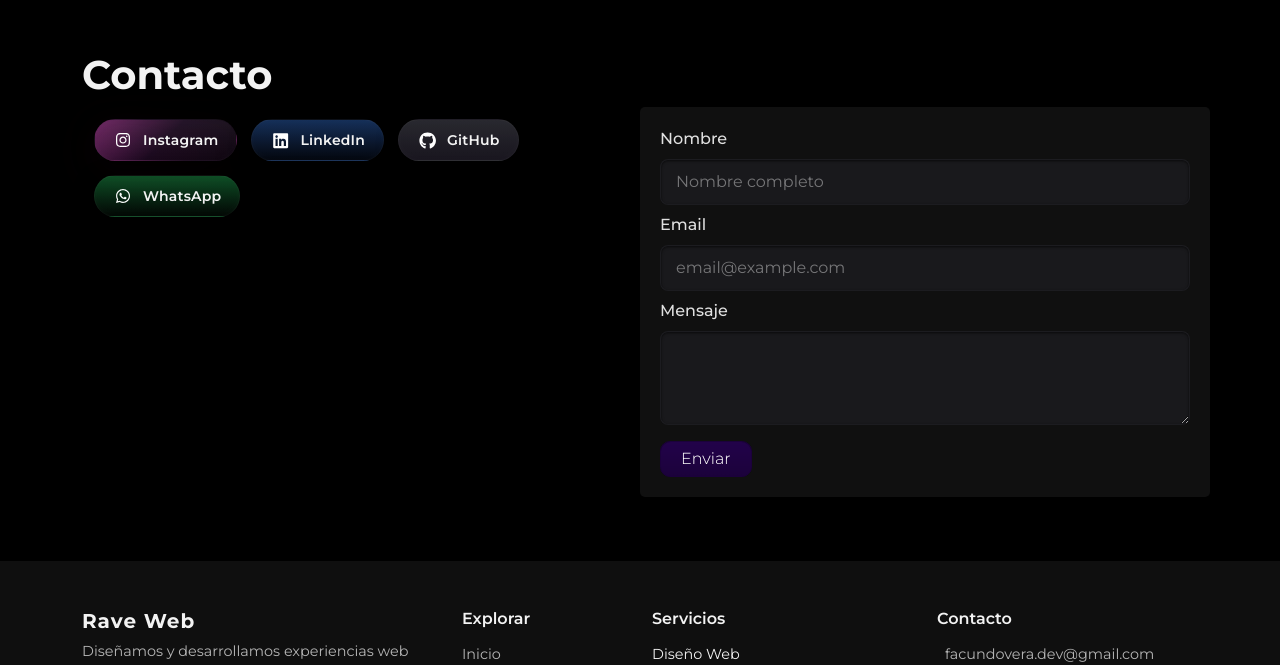
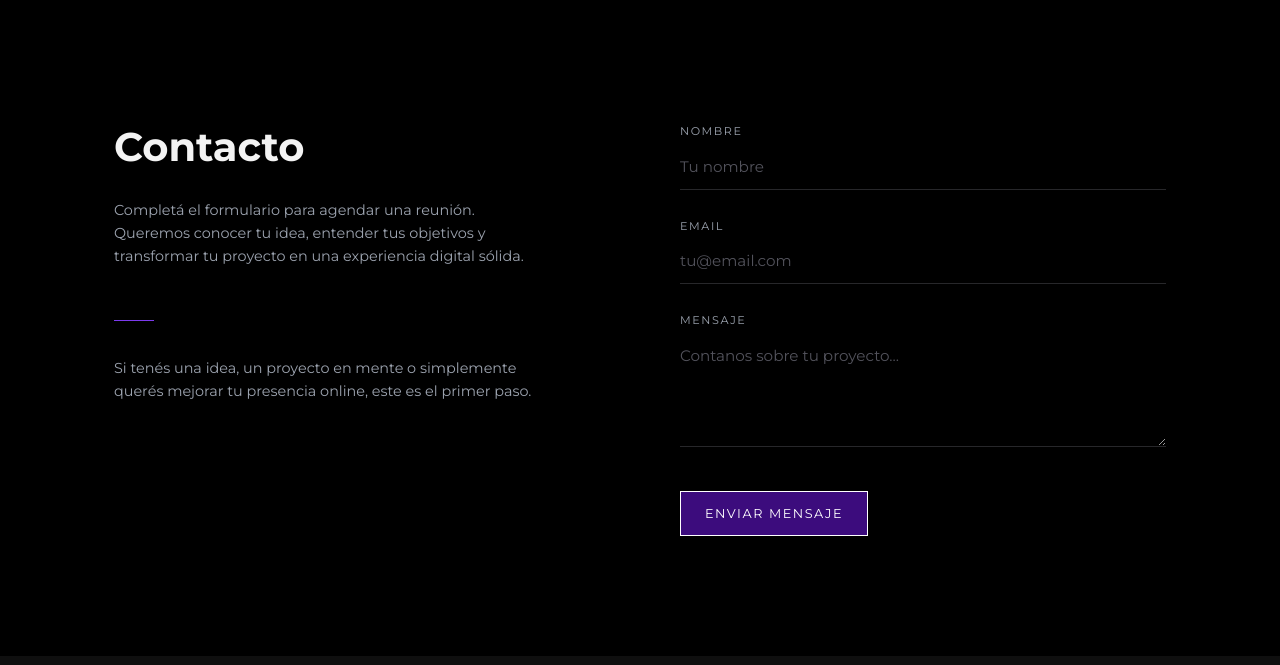
Before and after one commit to Facundo-Vera/RaveWeb, a React (Vite) app: page / in a window 1280 px wide. Shown: the part 2621-3286 px from the top of the page. Built offline with nearby package versions, Linux system fonts and the light colour scheme.

Commit message:
Cambio de estilos en el formulario de contacto

```diff
--- a/src/components/ContactApp.jsx
+++ b/src/components/ContactApp.jsx
@@ -1,95 +1,96 @@
-import Badges from "../components/Badges";
 import "../css/Contact.css";
 import React, { useRef, useState } from "react";
 import emailjs from "@emailjs/browser";
 
 const ContactApp = () => {
   const form = useRef();
-  const [showSuccessMessage, setShowSuccessMessage] = useState(false);
+  const [sent, setSent] = useState(false);
 
   const sendEmail = (e) => {
     e.preventDefault();
-    setShowSuccessMessage(false);
+    setSent(false);
+
     emailjs
       .sendForm("service_10wu4lv", "template_vbbo54c", form.current, {
         publicKey: "Sboa-LfCUF4tXDho4",
       })
       .then(
         () => {
-          console.log("SUCCESS!");
-
           form.current.reset();
-          setShowSuccessMessage(true);
+          setSent(true);
         },
         (error) => {
-          console.log("FAILED...", error.text);
+          console.error("EmailJS error:", error);
         }
       );
   };
 
   return (
-    <div className="py-5 container" id="contacto">
-      <h2 className="fw-bold display-6">Contacto</h2>
-      <div className="row ">
-        <div className="col-12 col-md-6 order-md-1">
-          <div className="d-flex justify-content-center align-items-center mb-4 mb-md-0">
-            <Badges size="medium" />
-          </div>
+    <section className="contact-minimal" id="contacto">
+      <div className="contact-wrapper">
+        {/* INFO */}
+        <div className="contact-info">
+          <h2 className="fw-bold display-6">Contacto</h2>
+
+          <p className="contact-info-text">
+            Completá el formulario para agendar una reunión. Queremos conocer tu
+            idea, entender tus objetivos y transformar tu proyecto en una
+            experiencia digital sólida.
+          </p>
+
+          <div className="contact-divider" />
+
+          <p className="contact-info-text">
+            Si tenés una idea, un proyecto en mente o simplemente querés mejorar
+            tu presencia online, este es el primer paso.
+          </p>
         </div>
 
-        <form
-          className="mb-3 col-12 col-md-6 order-md-2 fondo-form "
-          ref={form}
-          onSubmit={sendEmail}
+        {/* FORM */}
+        <form ref={form} onSubmit={sendEmail} className="contact-form-clean">
 
-        >
-          {showSuccessMessage && (
-            <div className="alert alert-success" role="alert">
-              ¡Mensaje enviado con éxito! Nos pondremos en contacto contigo
-              pronto. 😊
-            </div>
+
+          <div className="field">
+            <label>Nombre</label>
+            <input
+              type="text"
+              name="user_name"
+              placeholder="Tu nombre"
+              required
+            />
+          </div>
+
+          <div className="field">
+            <label>Email</label>
+            <input
+              type="email"
+              name="user_email"
+              placeholder="tu@email.com"
+              required
+            />
+          </div>
+
+          <div className="field">
+            <label>Mensaje</label>
+            <textarea
+              name="message"
+              rows="4"
+              placeholder="Contanos sobre tu proyecto..."
+              required
+            />
+          </div>
+           {sent && (
+            <span className="contact-success bg-success text-white px-3 py-2 rounded mt-3 d-inline-block">
+              Mensaje enviado correctamente. 🚀
+            </span>
           )}
 
-          <label htmlFor="inputNombre" className="form-label mb-2">
-            Nombre
-          </label>
-          <input
-            type="text"
-            className="form-control"
-            id="inputNombre"
-            name="user_name"
-            placeholder="Nombre completo"
-          />
-
-          <label htmlFor="inputEmail" className="form-label mt-2">
-            Email
-          </label>
-          <input
-            type="email"
-            className="form-control"
-            id="inputEmail"
-            name="user_email"
-            placeholder="email@example.com"
-          />
-
-          <div className="mb-3">
-            <label htmlFor="textareaMensaje" className="mt-2 form-label">
-              Mensaje
-            </label>
-            <textarea
-              className="form-control"
-              id="textareaMensaje"
-              rows="3"
-              name="message"
-            ></textarea>
-          </div>
-
-          <button className="btn-metalizado justify-content-end" type="submit" value="Send">
-            Enviar
+          <button type="submit" className="contact-cta">
+            Enviar mensaje
           </button>
         </form>
       </div>
-    </div>
+    </section>
   );
 };
 
--- a/src/css/Contact.css
+++ b/src/css/Contact.css
@@ -1,109 +1,157 @@
-
-/* --- Estilos para Campos de Formulario --- */
-.fondo-form{
-    background-color: #101010;
-    padding: 20px 20px;
-    border-radius: 5px;
-}
-.form-label {
-    /* Asegura que las etiquetas sean visibles en un fondo oscuro */
-    color: #e0e0e0;
-    font-weight: 500;
+/* SECTION */
+.contact-minimal {
+  background: #000;
+  color: #fff;
+  padding: 120px 0;
 }
 
-.form-control {
-    /* Estilo Base: Oscuro y ligeramente transparente (Glassmorphism) */
-    background: rgba(30, 30, 35, 0.7); /* Fondo muy oscuro y semitransparente */
-    color: #f5f5f5; /* Texto dentro del campo de color blanco */
-    border: 1px solid  rgba(30, 30, 35, 0.7); /* Borde sutil y claro */
-    border-radius: 8px; /* Bordes ligeramente redondeados */
-    padding: 10px 15px;
-    transition: all 0.3s ease-in-out;
-
-    /* Efecto de Vidrio (Glassmorphism) */
-    backdrop-filter: blur(4px);
-    -webkit-backdrop-filter: blur(4px);
-
-    /* Sombra interna sutil para dar profundidad */
-    box-shadow: inset 0 1px 3px rgba(0, 0, 0, 0.6);
+/* WRAPPER */
+.contact-wrapper {
+  max-width: 1100px;
+  margin: 0 auto;
+  display: grid;
+  grid-template-columns: 1fr 1fr;
+  gap: 80px;
+  padding: 0 24px;
 }
 
-/* Placeholder (Texto de ejemplo dentro del campo) */
-.form-control::placeholder {
-    color: rgba(255, 255, 255, 0.4); /* Gris claro y transparente */
+/* INFO COLUMN */
+.contact-info {
+  display: flex;
+  flex-direction: column;
+  gap: 20px;
+  max-width: 420px;
 }
 
-/* Estado de Foco (cuando el usuario hace clic en el campo) */
-.form-control:focus {
-    color: #ffffff;
-    background: rgba(30, 30, 35, 0.9); /* Fondo un poco más sólido al enfocarse */
-    border-color: #290875; /* Color de borde violeta/púrpura para combinar con el botón */
-    box-shadow:
-        0 0 0 0.25rem rgba(46, 2, 87, 0.4), /* Anillo de brillo sutil violeta */
-        inset 0 1px 3px rgba(0, 0, 0, 0.8);
-    outline: none; /* Eliminar el outline por defecto del navegador */
+/* Eyebrow */
+.contact-info-eyebrow {
+  font-size: 0.65rem;
+  letter-spacing: 0.18em;
+  text-transform: uppercase;
+  color: #7c3aed;
 }
 
-/* Ajuste específico para el textarea */
-textarea.form-control {
-    resize: vertical; /* Permitir redimensionar solo verticalmente */
+/* Title */
+.contact-info-title {
+  font-size: 1.5rem;
+  font-weight: 600;
+  line-height: 1.3;
 }
 
-
-
-.btn-metalizado {
-    /* Propiedades de visualización */
-    display: inline-flex;
-    align-items: center;
-    justify-content: center;
-    text-decoration: none;
-    cursor: pointer;
-    font-weight: 300;
-    padding: 5px 20px;
-    min-height: 20px;
-    border-radius: 10px;
-    color: #fff;
-
-
-    background: #1b013b;
-
-
-    backdrop-filter: blur(4px);
-
-
-
-    border: 1px solid #1b013b;
-    ;
-    transition: transform 180ms cubic-bezier(.22, 1, .36, 1), box-shadow 180ms, filter 180ms;
+/* Text */
+.contact-info-text {
+  font-size: 0.9rem;
+  color: #9ca3af;
+  line-height: 1.6;
 }
 
-
-
-
-.btn-metalizado::after {
-    content: "";
-    position: absolute;
-    pointer-events: none;
-    inset: 0;
-    border-radius: 10px;
-    background: linear-gradient(180deg, rgba(255, 255, 255, 0.25), rgba(255, 255, 255, 0));
-    mix-blend-mode: overlay;
+/* Divider */
+.contact-divider {
+  width: 40px;
+  height: 1px;
+  background: #7c3aed;
+  margin: 16px 0;
 }
 
-
-.btn-metalizado {
-    position: relative;
-    overflow: hidden;
+/* SOCIALS */
+.contact-socials {
+  display: flex;
+  align-items: center;
+  gap: 18px;
+  margin-top: 8px;
 }
 
+.contact-socials::before {
+  content: "Seguinos";
+  font-size: 0.65rem;
+  letter-spacing: 0.14em;
+  text-transform: uppercase;
+  color: #71717a;
+  margin-right: 12px;
+}
 
-@media (max-width: 375px) {
-    .fondo-form{
-    padding: 10px 10px;
-    width: 350px;
-    justify-content: center;
+.contact-socials a {
+  color: #fff;
 }
-.row{
-    margin-left: 0;
+
+.contact-socials svg {
+  opacity: 0.6;
+  transform: scale(1);
+  transition: all 0.25s ease;
 }
+
+.contact-socials svg:hover {
+  opacity: 1;
+  transform: scale(1.08);
 }
+
+/* FORM */
+.contact-form-clean {
+  max-width: 520px;
+}
+
+/* Fields */
+.field {
+  display: flex;
+  flex-direction: column;
+  margin-bottom: 28px;
+}
+
+.field label {
+  font-size: 0.7rem;
+  letter-spacing: 0.14em;
+  text-transform: uppercase;
+  color: #9ca3af;
+  margin-bottom: 6px;
+}
+
+/* Inputs */
+.field input,
+.field textarea {
+  background: transparent;
+  border: none;
+  border-bottom: 1px solid #27272a;
+  padding: 10px 0;
+  color: #fff;
+  font-size: 0.95rem;
+  outline: none;
+  transition: border-color 0.3s ease;
+}
+
+.field input::placeholder,
+.field textarea::placeholder {
+  color: #52525b;
+}
+
+/* Focus */
+.field input:focus,
+.field textarea:focus {
+  border-bottom-color: #7c3aed;
+}
+
+/* CTA */
+.contact-cta {
+  margin-top: 16px;
+  background: transparent;
+  border: 1px solid #ffffff;
+  color: #fff;
+  background-color: #3C0C7D;
+  padding: 12px 24px;
+  font-size: 0.8rem;
+  letter-spacing: 0.12em;
+  text-transform: uppercase;
+  cursor: pointer;
+  transition: all 0.3s ease;
+}
+
+.contact-cta:hover {
+  background: #6f00ffb6;
+}
+
+/* RESPONSIVE */
+@media (max-width: 900px) {
+  .contact-wrapper {
+    grid-template-columns: 1fr;
+    gap: 60px;
+  }
+}
```
